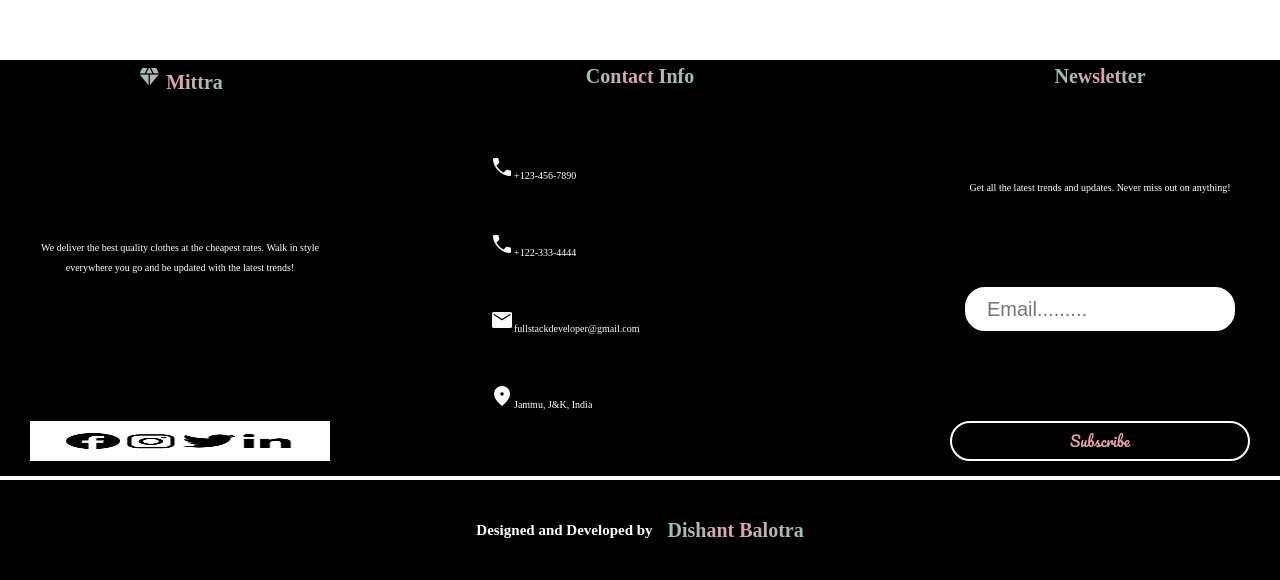
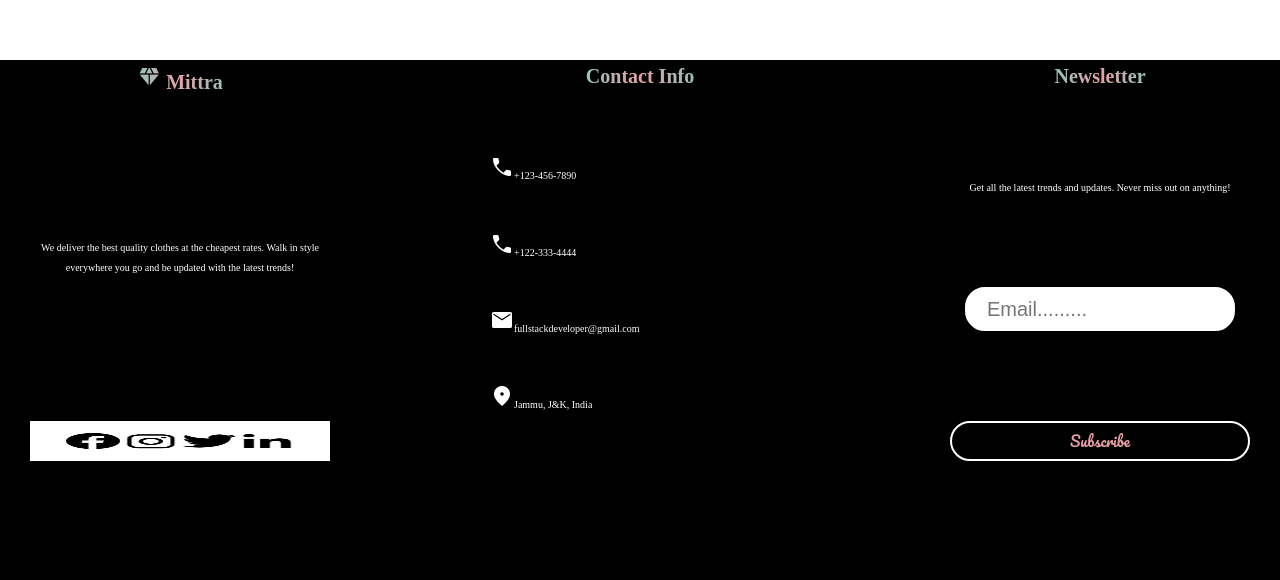
Before and after one commit to Dishant4277/Ecommerce-Frontend-Project, a plain HTML site: page index.html in a window 1280 px wide. Shown: the part 6115-6695 px from the top of the page. Drawn offline with nearby package versions, Linux system fonts and the light colour scheme; a web font is replaced by a local one.

Commit message:
Update index.html

```diff
--- a/index.html
+++ b/index.html
@@ -485,12 +485,7 @@
       </div>
 
     </div>
-    <div class="lower">
 
-      <h2>Designed and Developed by </h2>
-      <h1>Dishant Balotra</h1>
-
-    </div>
   </div>
 </section>
 
```
